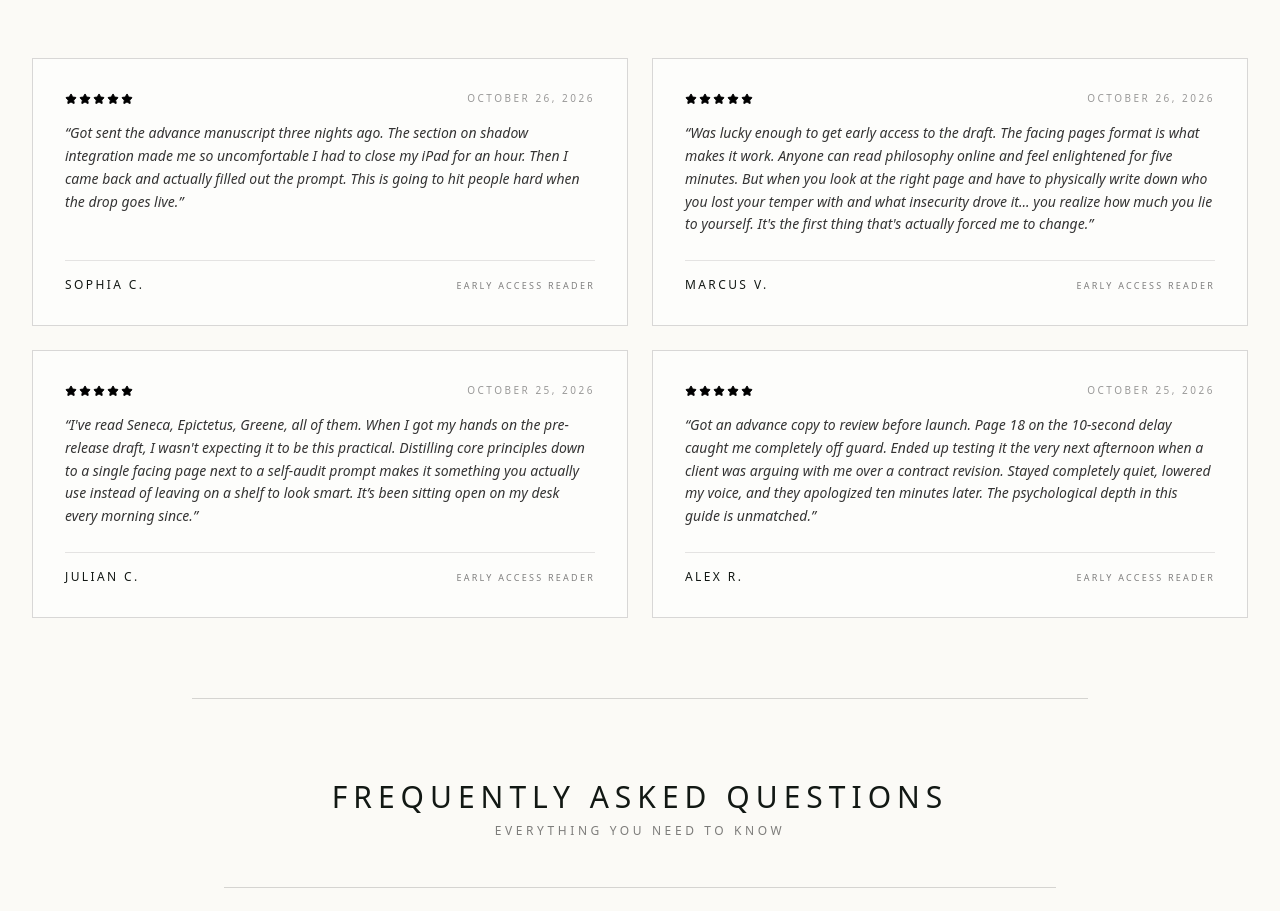
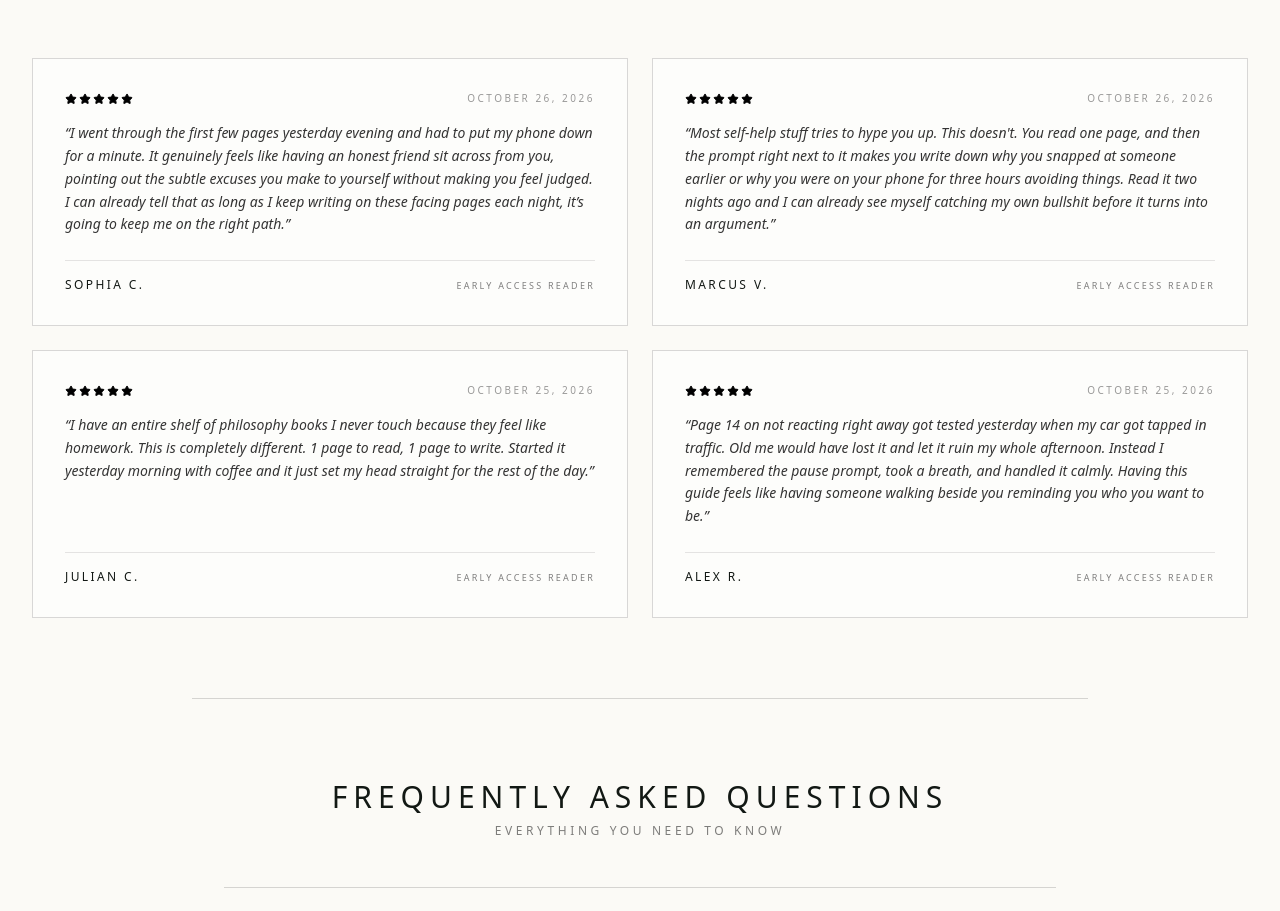
Before and after one commit to kabbir/reset-portal, a Next.js app: page / in a window 1280 px wide. Shown: the part 1000-1911 px from the top of the page. Built offline with nearby package versions, Linux system fonts and the light colour scheme.

Commit message:
refactor(reviews): rewrite early reader testimonials with authentic personal voices, varied lengths, and 2-3 day timeframe

```diff
--- a/src/app/page.tsx
+++ b/src/app/page.tsx
@@ -451,7 +451,7 @@ export default function GuideLandingPage() {
                     value={newReview.comment}
                     onChange={(e) => setNewReview({ ...newReview, comment: e.target.value })}
                     className="w-full px-3 py-2 text-xs border border-black/20 bg-white rounded-none focus:outline-black font-riviera"
-                    placeholder="How has reading 1 page and writing 1 page helped your daily routine and mindset?"
+                    placeholder="What part of the early draft stood out to you? How has reading 1 page and writing 1 page helped you stay on the right path?"
                   />
                 </div>
 
--- a/src/data/reviews.json
+++ b/src/data/reviews.json
@@ -2,55 +2,55 @@
   {
     "id": "rev-4",
     "name": "Sophia C.",
-    "role": "Consultant",
+    "role": "Early Reader",
     "date": "October 26, 2026",
     "rating": 5,
-    "highlight": "Closed my iPad for an hour out of discomfort",
-    "comment": "Got sent the advance manuscript three nights ago. The section on shadow integration made me so uncomfortable I had to close my iPad for an hour. Then I came back and actually filled out the prompt. This is going to hit people hard when the drop goes live."
+    "highlight": "Feels like an honest friend sitting across from you",
+    "comment": "I went through the first few pages yesterday evening and had to put my phone down for a minute. It genuinely feels like having an honest friend sit across from you, pointing out the subtle excuses you make to yourself without making you feel judged. I can already tell that as long as I keep writing on these facing pages each night, it’s going to keep me on the right path."
   },
   {
     "id": "rev-2",
     "name": "Marcus V.",
-    "role": "Product Designer",
+    "role": "Early Reader",
     "date": "October 26, 2026",
     "rating": 5,
-    "highlight": "You realize how much you lie to yourself",
-    "comment": "Was lucky enough to get early access to the draft. The facing pages format is what makes it work. Anyone can read philosophy online and feel enlightened for five minutes. But when you look at the right page and have to physically write down who you lost your temper with and what insecurity drove it... you realize how much you lie to yourself. It's the first thing that's actually forced me to change."
+    "highlight": "Catching my own bullshit before it turns into an argument",
+    "comment": "Most self-help stuff tries to hype you up. This doesn't. You read one page, and then the prompt right next to it makes you write down why you snapped at someone earlier or why you were on your phone for three hours avoiding things. Read it two nights ago and I can already see myself catching my own bullshit before it turns into an argument."
   },
   {
     "id": "rev-3",
     "name": "Julian C.",
-    "role": "Operations",
+    "role": "Early Reader",
     "date": "October 25, 2026",
     "rating": 5,
-    "highlight": "It sits open on my desk every day",
-    "comment": "I've read Seneca, Epictetus, Greene, all of them. When I got my hands on the pre-release draft, I wasn't expecting it to be this practical. Distilling core principles down to a single facing page next to a self-audit prompt makes it something you actually use instead of leaving on a shelf to look smart. It’s been sitting open on my desk every morning since."
+    "highlight": "Set my head straight for the rest of the day",
+    "comment": "I have an entire shelf of philosophy books I never touch because they feel like homework. This is completely different. 1 page to read, 1 page to write. Started it yesterday morning with coffee and it just set my head straight for the rest of the day."
   },
   {
     "id": "rev-1",
     "name": "Alex R.",
-    "role": "Software Engineer",
+    "role": "Early Reader",
     "date": "October 25, 2026",
     "rating": 5,
-    "highlight": "Caught me completely off guard",
-    "comment": "Got an advance copy to review before launch. Page 18 on the 10-second delay caught me completely off guard. Ended up testing it the very next afternoon when a client was arguing with me over a contract revision. Stayed completely quiet, lowered my voice, and they apologized ten minutes later. The psychological depth in this guide is unmatched."
+    "highlight": "Reminding you who you want to be",
+    "comment": "Page 14 on not reacting right away got tested yesterday when my car got tapped in traffic. Old me would have lost it and let it ruin my whole afternoon. Instead I remembered the pause prompt, took a breath, and handled it calmly. Having this guide feels like having someone walking beside you reminding you who you want to be."
   },
   {
     "id": "rev-5",
     "name": "David S.",
-    "role": "Creative Director",
+    "role": "Early Reader",
     "date": "October 25, 2026",
     "rating": 5,
-    "highlight": "Doesn't talk down to you",
-    "comment": "Read through the pre-release copy over the weekend. What I appreciate most is that there is zero fluff or motivational clichés. You get straight into human psychology, why we react the way we do, and then you have to account for yourself. It’s rare to find something that doesn't talk down to you or try to sell you a miracle."
+    "highlight": "Clear, quiet honesty",
+    "comment": "No fluff, no fake motivation. Just clear, quiet honesty. I can genuinely see myself becoming a better person each day as long as I stay consistent with this."
   },
   {
     "id": "rev-6",
     "name": "Elena R.",
-    "role": "Architect",
-    "date": "October 25, 2026",
+    "role": "Early Reader",
+    "date": "October 26, 2026",
     "rating": 5,
-    "highlight": "Question your own motives before you realize it",
-    "comment": "Loaded the advance PDF right into GoodNotes on my iPad. The stark, distraction-free layout is stunning. The daily prompts make you question your own motives before you even realize you're doing it. This is going to do crazy numbers once it's officially released."
+    "highlight": "Has already replaced doomscrolling before bed",
+    "comment": "Imported the early draft into GoodNotes on Sunday night. Opening it before bed has already replaced doomscrolling for me. It’s calming, but it doesn't let you off the hook. So excited for everyone to get their hands on this when it drops."
   }
 ]
```
